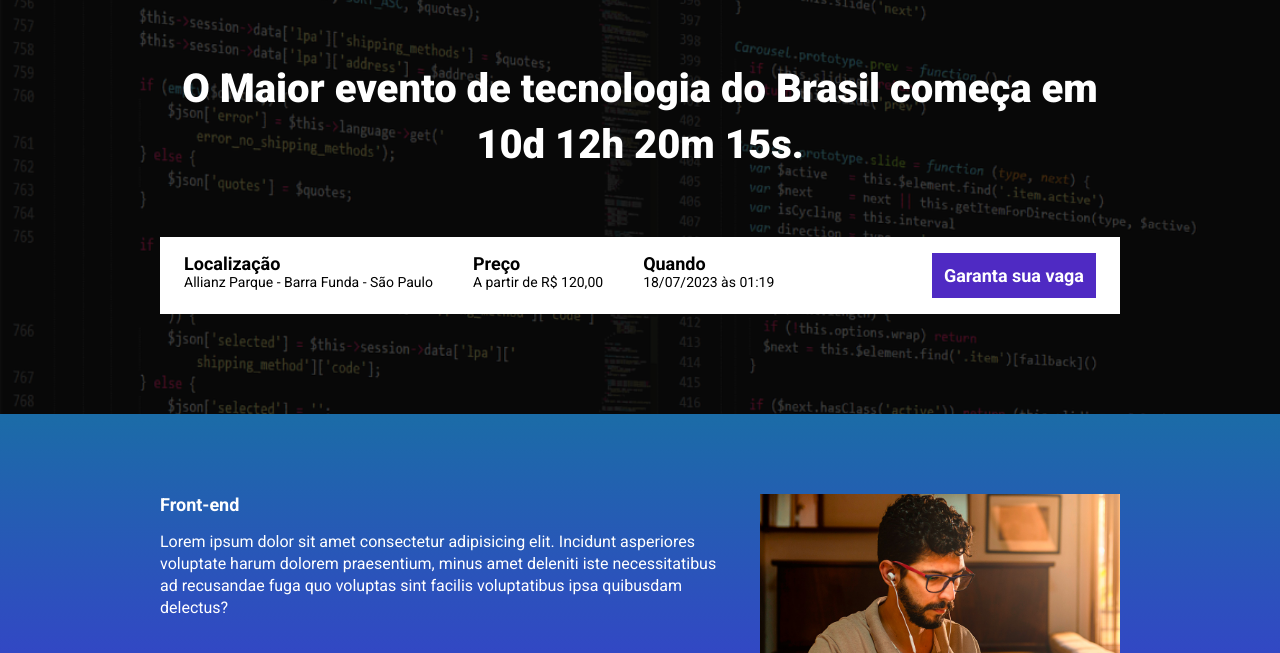
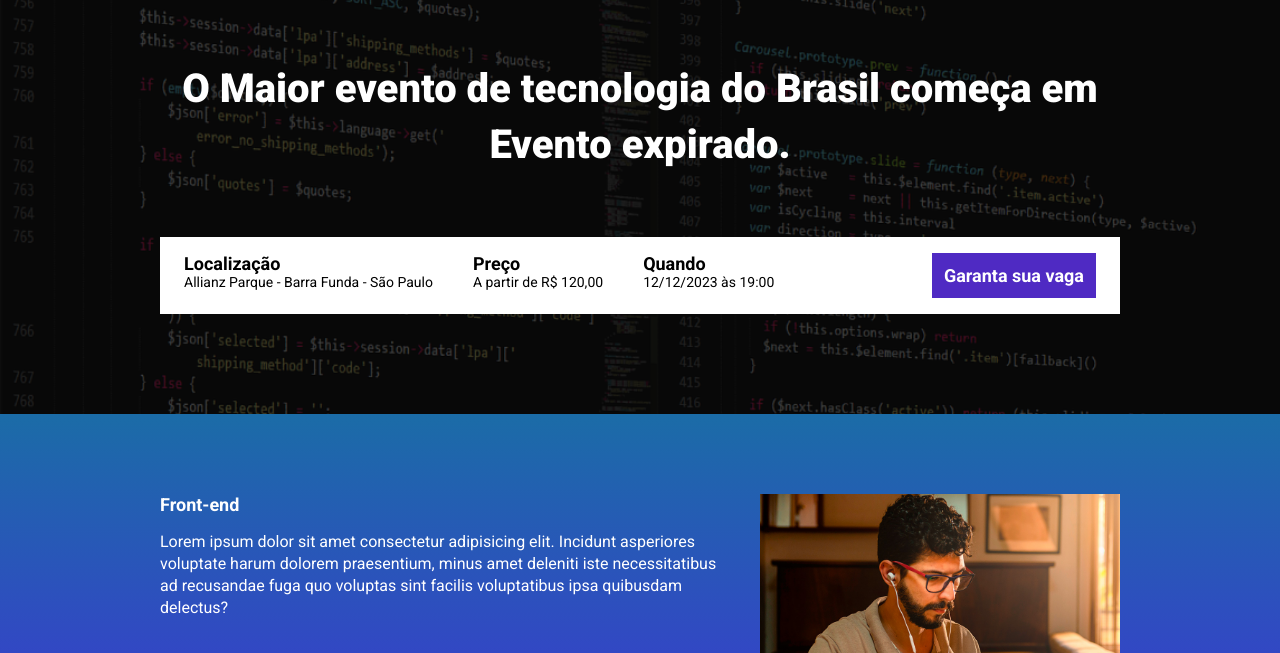
Before and after one commit to KwizatzHaderach/Ebac_tech_talks, a website built with Parcel: page src/index.html in a window 1280 px wide. Shown: the part 147-800 px from the top of the page. Built offline with nearby package versions, Linux system fonts and the light colour scheme.

Commit message:
criando contagem regressiva

```diff
--- a/package.json
+++ b/package.json
@@ -2,9 +2,9 @@
   "name": "mod22ebactechtalk",
   "version": "1.0.0",
   "description": "",
-  "main": "index.js",
   "scripts": {
     "dev": "parcel src/index.html src/styles/main.scss src/scripts/main.js",
+    "build": "parcel build src/index.html",
     "test": "echo \"Error: no test specified\" && exit 1"
   },
   "keywords": [],
--- a/src/index.html
+++ b/src/index.html
@@ -15,7 +15,7 @@
         <div class="container">
             <img class="hero__logo" src="./images/ebac_logo.svg" alt="EBAC logo">
             <p class="hero__text">
-                O Maior evento de tecnologia do Brasil começa em 10d 12h 20m 15s.
+                O Maior evento de tecnologia do Brasil começa em <span id="contador"></span>.
             </p>
             <div class="infos-bar">
                 <ul class="infos-bar__infos">
@@ -29,7 +29,7 @@
                     </li>
                     <li class="infos-bar__infos__item">
                         <b>Quando</b>
-                        18/07/2023 às 01:19
+                        12/12/2023 às 19:00
                     </li>
                 </ul>
                 <a href="#" class="button button--primary">
--- a/src/scripts/main.js
+++ b/src/scripts/main.js
@@ -1 +1,31 @@
 AOS.init();
+
+const dataDoEvento = new Date("Dec 12, 2022 19:00:00");
+const timeStampDoEvento = dataDoEvento.getTime();
+
+const contaAsHoras = setInterval(function() {
+    const agora = new Date();
+    const timeStampAtual = agora.getTime();
+
+    const distanciaAteOEvento = timeStampDoEvento - timeStampAtual;
+
+    const diaEmMs = 1000 * 60 * 60 * 24;
+    const horaEmMs = 1000 * 60 * 60;
+    const minutoEmMs = 1000 * 60;
+
+    const diasAteOEvento = Math.floor(distanciaAteOEvento / diaEmMs);
+    const horasAteOEvento = Math.floor((distanciaAteOEvento % diaEmMs) / horaEmMs);
+    const minutosAteOEvento = Math.floor((distanciaAteOEvento % horaEmMs) / minutoEmMs);
+    const segundosAteOEvento = Math.floor((distanciaAteOEvento % minutoEmMs) / 1000);
+
+    console.log (diasAteOEvento);
+    console.log (horasAteOEvento);
+    console.log (minutosAteOEvento);
+    console.log (segundosAteOEvento);
+    document.getElementById('contador').innerHTML = `${diasAteOEvento}d ${horasAteOEvento}h ${minutosAteOEvento}m ${segundosAteOEvento}s`;
+
+    if (distanciaAteOEvento < 0) {
+        clearInterval(contaAsHoras);
+        document.getElementById('contador').innerHTML = 'Evento expirado';
+    }
+}, 1000);
```
